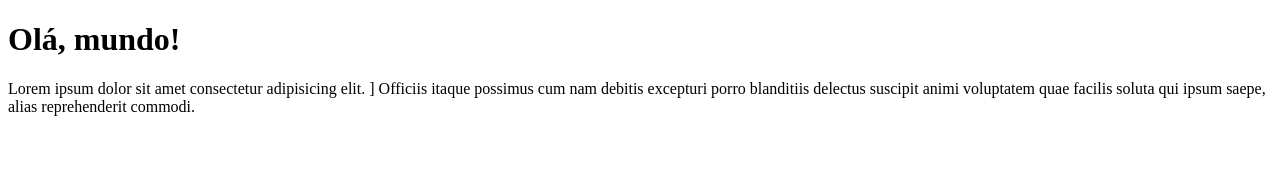
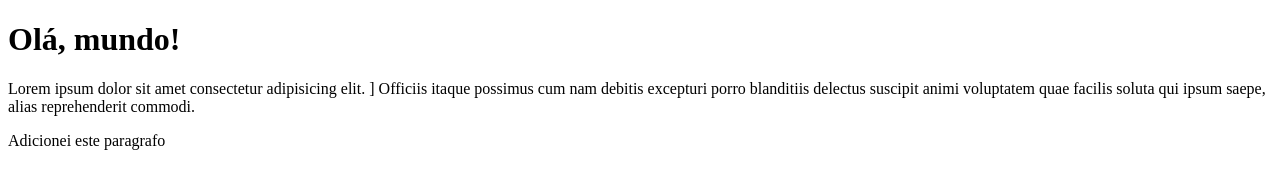
Before and after one commit to MvStark01/REPOSITORIO-0, a plain HTML site: page site exemplo/index.html in a window 1280 px wide. Drawn offline with Linux system fonts and the light colour scheme.

Commit message:
Novo paragrafo

```diff
--- a/site exemplo/index.html
+++ b/site exemplo/index.html
@@ -10,5 +10,6 @@
     <p>Lorem ipsum dolor sit amet consectetur adipisicing elit. ]
         Officiis itaque possimus cum nam debitis excepturi porro blanditiis delectus suscipit animi voluptatem
         quae facilis soluta qui ipsum saepe, alias reprehenderit commodi.</p>
+        <p>Adicionei este paragrafo</p>
 </body>
 </html>
```
